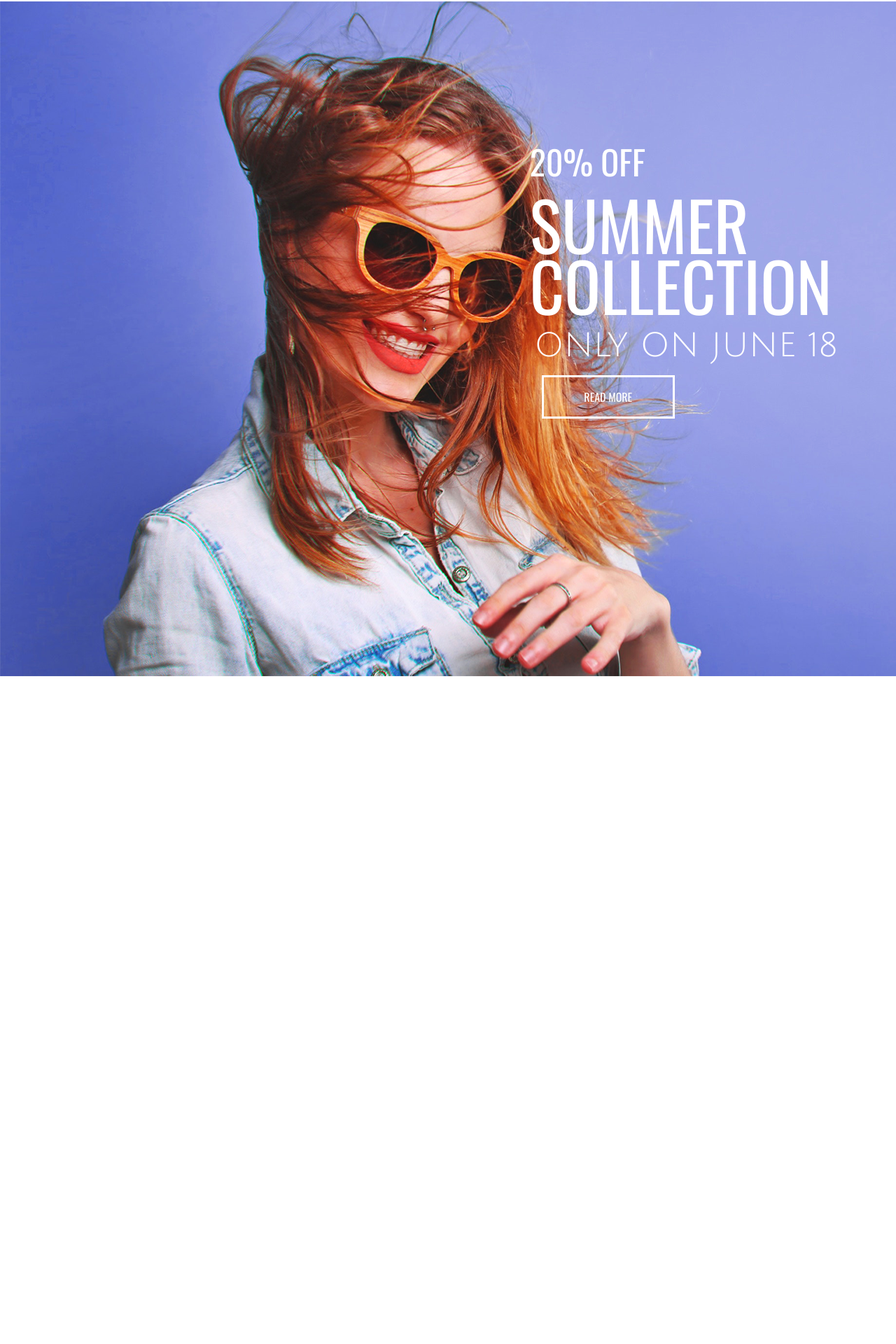
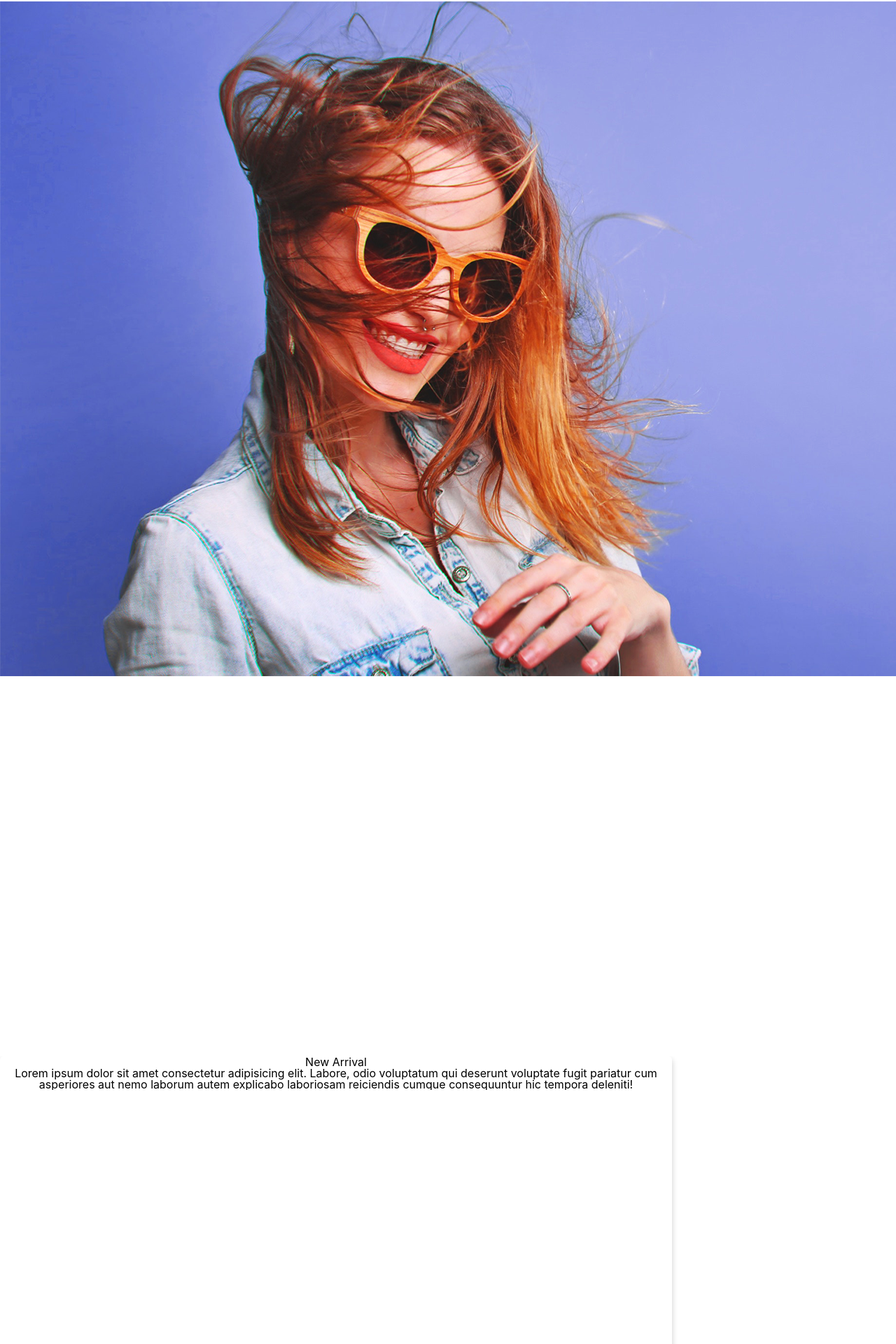
Before and after one commit to nnamdi16/ecommerce-site, a React (Create React App) app: page / in a window 1280 px wide. Shown: the part 158-2078 px from the top of the page at 70% size. Before the commit the page ends 1200 px from the top, so only its background shows below. Built offline with nearby package versions, Linux system fonts and the light colour scheme.

Commit message:
Remove FlexCard and add product-layout class to house the Card component

```diff
--- a/src/components/LandingPage/LandingPage.js
+++ b/src/components/LandingPage/LandingPage.js
@@ -64,17 +64,13 @@ export default class LandingPage extends Component {
 						<div className="banner">
 							<img src={banner} alt="Banner" />
 						</div>
-
-						{/* <FlexCard />
-					<div className='products-card'></div> */}
 					</div>
-					<div className="advert-layout">
+				</div>
 				<div className="ecommerce-discount">
-							<div className="ecommerce-discount-side">
 					<div className="summer-discount">
 						<p>20% off</p>
 					</div>
-							</div>
+
 					<div className="summer-collection">
 						<p>Summer Collection</p>
 					</div>
@@ -85,14 +81,10 @@ export default class LandingPage extends Component {
 						<button class="btn-overlay">Read More</button>
 					</div>
 				</div>
-					</div>
+				<div className="product-layout">
+					<Card />
 				</div>
 			</div>
 		);
 	}
 }
-
-// const FlexCard = styled(Card)`
-// 	position: absolute;
-// 	top: -30rem;
-// `;
```
Lines whose indentation alone changed are shown as unchanged.
